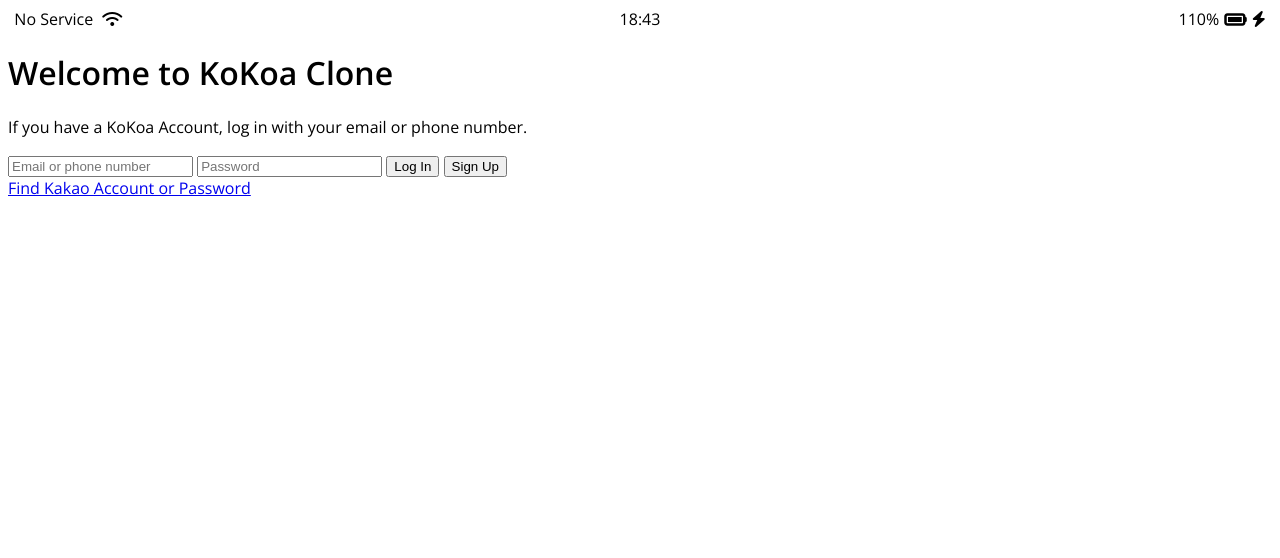
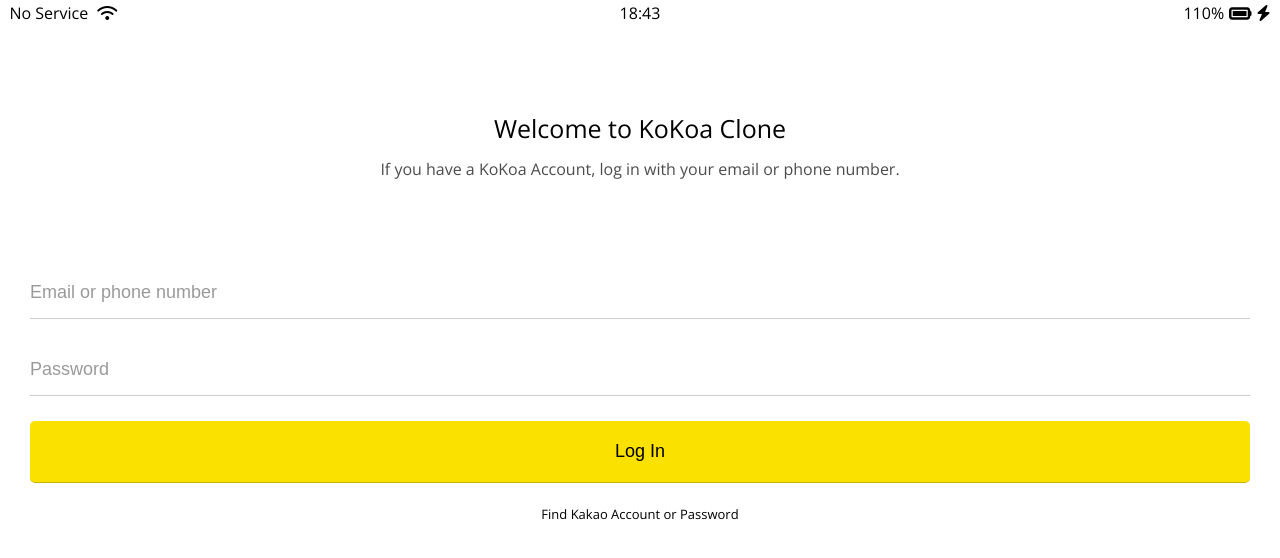
Before and after one commit to wkdwlgo/kokoa-clone-2020, a plain HTML site: page index.html in a window 1280 px wide. Drawn offline with nearby package versions, Linux system fonts and the light colour scheme.

Commit message:
more_css

```diff
--- /dev/null
+++ b/css/reset.css
@@ -0,0 +1,136 @@
+html,
+body,
+div,
+span,
+applet,
+object,
+iframe,
+h1,
+h2,
+h3,
+h4,
+h5,
+h6,
+p,
+blockquote,
+pre,
+a,
+abbr,
+acronym,
+address,
+big,
+cite,
+code,
+del,
+dfn,
+em,
+img,
+ins,
+kbd,
+q,
+s,
+samp,
+small,
+strike,
+strong,
+sub,
+sup,
+tt,
+var,
+b,
+u,
+i,
+center,
+dl,
+dt,
+dd,
+ol,
+ul,
+li,
+fieldset,
+form,
+label,
+legend,
+table,
+caption,
+tbody,
+tfoot,
+thead,
+tr,
+th,
+td,
+article,
+aside,
+canvas,
+details,
+embed,
+figure,
+figcaption,
+footer,
+header,
+hgroup,
+menu,
+nav,
+output,
+ruby,
+section,
+summary,
+time,
+mark,
+audio,
+video {
+  margin: 0;
+  padding: 0;
+  border: 0;
+  font-size: 100%;
+  font: inherit;
+  vertical-align: baseline;
+}
+/* HTML5 display-role reset for older browsers */
+article,
+aside,
+details,
+figcaption,
+figure,
+footer,
+header,
+hgroup,
+menu,
+nav,
+section {
+  display: block;
+}
+body {
+  line-height: 1;
+}
+ol,
+ul {
+  list-style: none;
+}
+blockquote,
+q {
+  quotes: none;
+}
+blockquote:before,
+blockquote:after,
+q:before,
+q:after {
+  content: "";
+  content: none;
+}
+table {
+  border-collapse: collapse;
+  border-spacing: 0;
+}
+
+input:focus {
+  outline: none;
+}
+
+a {
+  color: inherit;
+  text-decoration: none;
+}
+input:focus{
+    outline: none;
+}
--- /dev/null
+++ b/css/status-bar.css
@@ -0,0 +1,24 @@
+.status-bar {
+    display: flex;
+    justify-content: center;
+    padding: 5px 3px;
+  }
+  .status-bar__column {
+    width: 33%;
+  }
+  .status-bar__column:first-child span {
+    margin-right: 5px;
+  }
+  .status-bar__column:nth-child(2) {
+    display: flex;
+    justify-content: center;
+  }
+  .status-bar__column:last-child {
+    display: flex;
+    justify-content: flex-end;
+    align-items: center;
+  }
+
+  .status-bar__column .fa-battery-full {
+    margin: 0px 5px;
+  }
--- a/css/style.css
+++ b/css/style.css
@@ -1,27 +1,58 @@
 @import url("https://fonts.googleapis.com/css2?family=Open+Sans:wght@400;600&display=swap");
+@import "reset.css";
+@import "status-bar.css";
+@import "variables.css";
 body{
     font-family: "Open Sans", sans-serif;
 }
-.status-bar {
+.welcome-header {
+    margin: 90px 0px;
+    text-align: center;
     display: flex;
-    justify-content: center;
-  }
-  .status-bar__column {
-    width: 33%;
-  }
-  .status-bar__column:first-child span {
-    margin-right: 5px;
-  }
-  .status-bar__column:nth-child(2) {
-    display: flex;
-    justify-content: center;
-  }
-  .status-bar__column:last-child {
-    display: flex;
-    justify-content: flex-end;
+    flex-direction: column;
     align-items: center;
   }
+  .welcome-header__title {
+    margin-bottom: 20px;
+    font-size: 25px;
+  }
+  .welcome-header__text {
+     width: 60%;
+     opacity: 0.7;
+   }
+#login-form{
+    display: flex;
+    flex-direction: column;
+    margin: 0px 30px;
+}
+#login-form input{
+    border: none;
+    padding: 15px 0px;
+    font-size: 18px;
+    border-bottom: 1px solid rgba(0,0,0,0.2);
+    margin-bottom: 25px;
+    transition: border-color 0.3s ease-in-out;
 
-  .status-bar__column .fa-battery-full {
-    margin: 0px 5px;
-  }
+}
+#login-form input:not([type="submit"]){
+    border-color: 1px solid rgba(0,0,0,0.2);
+    transition: border-color 0.3s ease-in-out;
+}
+#login-form input::placeholder{
+    color: rgba(0,0,0,0.4);
+}
+#login-form input:focus{
+    border-color:var(--yellow);
+}
+#login-form input[type="submit"]{
+    background-color: var(--yellow);
+    cursor: pointer;
+    padding: 20px 0px;
+    border-radius: 5px;
+}
+#login-form a{
+    text-align: center;
+    text-decoration: none;
+    color: inherit;
+    font-size: 13px;
+}
--- /dev/null
+++ b/css/variables.css
@@ -0,0 +1,4 @@
+:root{
+    --yellow:#fae100;
+
+}
--- a/index.html
+++ b/index.html
@@ -31,10 +31,10 @@
         <input type="text" placeholder="Email or phone number">
         <input type="password" placeholder="Password">
         <input type="submit" value="Log In" >
-        <input type="submit" value="Sign Up" >
-    </form>
+
     <a href="#">Find Kakao Account or Password</a>
-        <script src="https://kit.fontawesome.com/a932920ec8.js" crossorigin="anonymous">
+</form>
+    <script src="https://kit.fontawesome.com/a932920ec8.js" crossorigin="anonymous">
 
         </script>
 </body>
```
